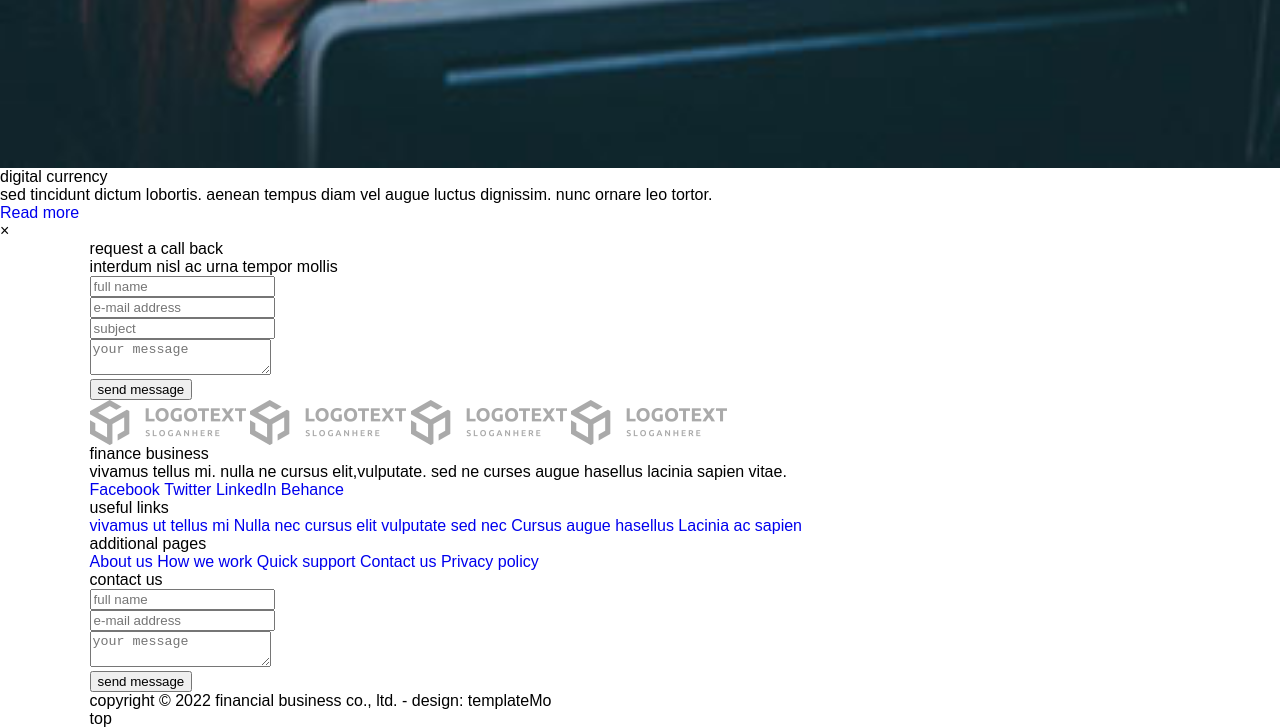
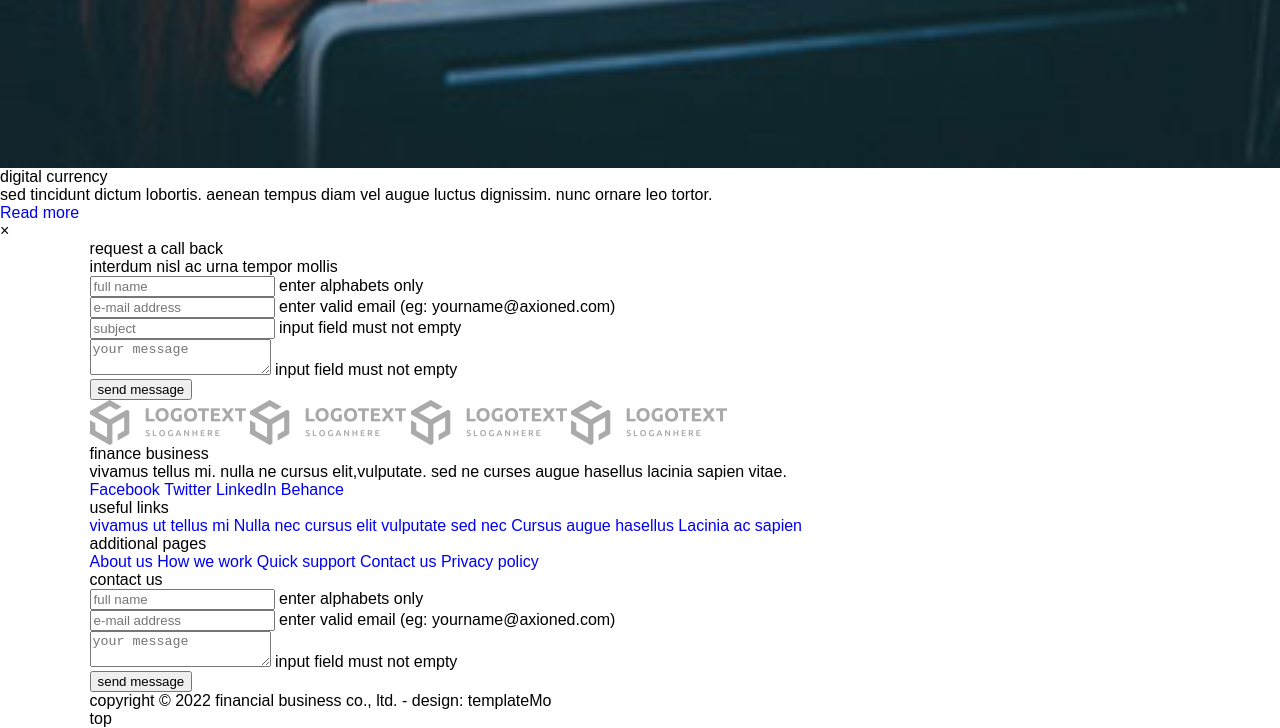
Before and after one commit to katiullahaxioned/FED_FinanceBusiness, a plain HTML site: page services.html in a window 1280 px wide. Shown: the part 4010-4738 px from the top of the page. Drawn offline with Linux system fonts and the light colour scheme.

Commit message:
form input error alert span added

```diff
--- a/services.html
+++ b/services.html
@@ -9,6 +9,7 @@
   <link rel="stylesheet" href="https://cdnjs.cloudflare.com/ajax/libs/font-awesome/4.7.0/css/font-awesome.min.css">
   <!-- Default style-sheet is for 'media' type screen (color computer display).  -->
   <link rel="stylesheet" media="screen" href="assets/css/style.css" >
+  <link href="https://fonts.googleapis.com/css2?family=Poppins:wght@300;400;500;600;700&display=swap" rel="stylesheet">
 </head>
 <body class="servicesBody">
   <!--container start-->
@@ -180,16 +181,20 @@
             <div class="form-top">
               <div class="input-group">
                 <input type="text" name="fullname" placeholder="full name" autocomplete="off">
+                <span class="error-alert">enter alphabets only</span>
               </div>
               <div class="input-group">
                 <input type="email" name="email" placeholder="e-mail address" autocomplete="off">
+                <span class="error-alert">enter valid email (eg: yourname@axioned.com)</span>
               </div>
               <div class="input-group">
                 <input type="text" name="subject" placeholder="subject" autocomplete="off">
+                <span class="error-alert">input field must not empty</span>
               </div>
             </div>
             <div class="input-textarea">
               <textarea name="youmessage" placeholder="your message"></textarea>
+              <span class="error-alert">input field must not empty</span>
             </div>
             <div class="input-control more-button">
               <input type="submit" value="send message">
@@ -288,12 +293,15 @@
             <form action="#FIXME" method="get" name="footerCallbackForm">
               <div class="input-group">
                 <input type="text" name="fullname" placeholder="full name" autocomplete="off">
+                <span class="error-alert">enter alphabets only</span>
               </div>
               <div class="input-group">
                 <input type="email" name="email" placeholder="e-mail address" autocomplete="off">
+                <span class="error-alert">enter valid email (eg: yourname@axioned.com)</span>
               </div>
               <div class="input-textarea">
                 <textarea name="youmessage" placeholder="your message"></textarea>
+                <span class="error-alert">input field must not empty</span>
               </div>
               <div class="input-control more-button">
                 <input type="submit" value="send message">
```
Also changed, not shown: index.html (+21 -14 lines).
